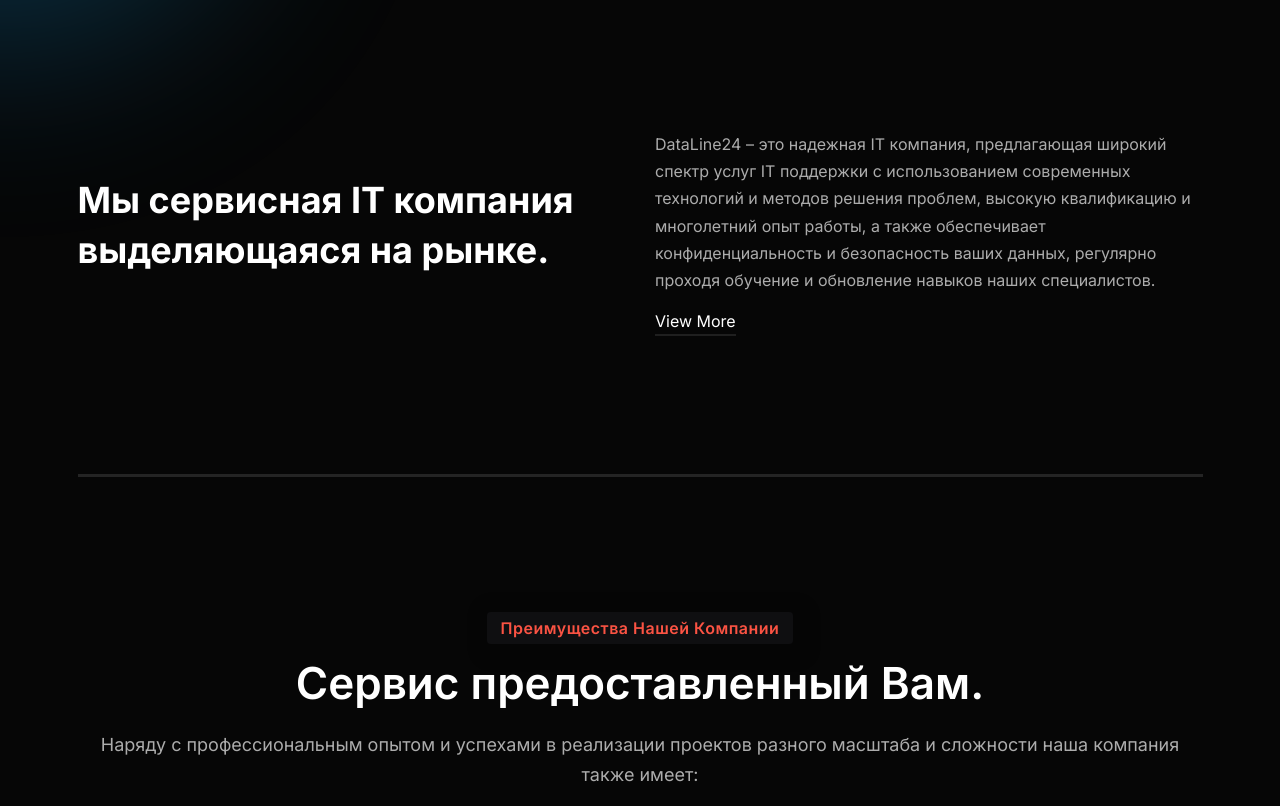
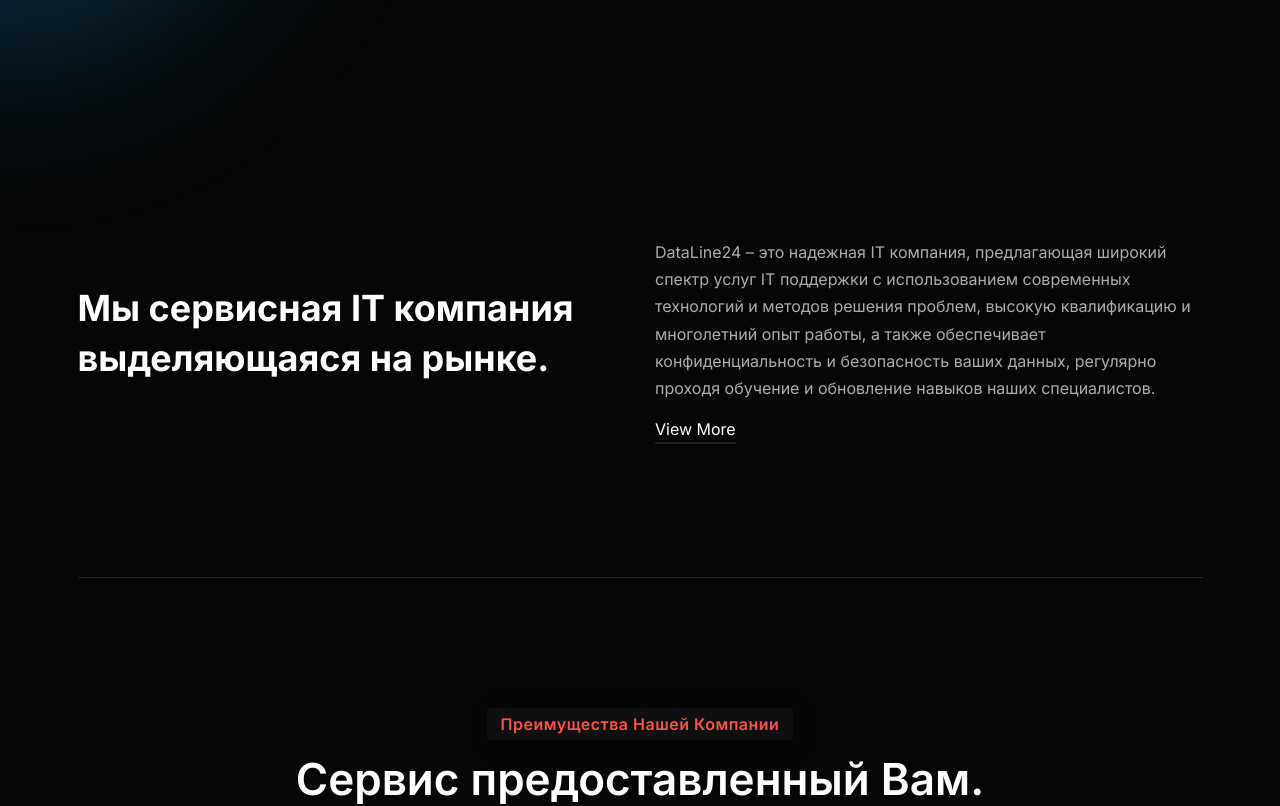
Before and after one commit to asinchenko/dataline_webiste, a React (Create React App) app: page / in a window 1280 px wide. Shown: the part 700-1506 px from the top of the page. Built offline with nearby package versions, Linux system fonts and the light colour scheme.

Commit message:
divider changed

```diff
--- a/package.json
+++ b/package.json
@@ -32,7 +32,7 @@
     "web-vitals": "^1.1.2"
   },
   "scripts": {
-    "start": "set PORT=3005 && react-scripts --openssl-legacy-provider start ",
+    "start": "set PORT=3005 && react-scripts start --openssl-legacy-provider",
     "build": "react-scripts --openssl-legacy-provider build",
     "test": "react-scripts test",
     "eject": "react-scripts eject"
--- a/src/assets/scss/default/_common.scss
+++ b/src/assets/scss/default/_common.scss
@@ -39,6 +39,60 @@
         color: var(--color-secondary);
         background: none !important;
     }
+}
+
+// hr {     background-color: currentColor; }
+hr {
+    display: block;
+    position: relative;
+    margin: 1rem 0;
+    width: 100%;
+    height: 1px;
+    border: none;
+    background-size: 200% 100%;
+    background-image: linear-gradient(to right, var(--color-primary-lightest), var(--color-secondary), var(--color-primary-lightest));
+    animation-duration: 3s;
+    animation-name: slide;
+    animation-iteration-count: infinite;
+    animation-direction: alternate;
+    background-color: var(--color-primary);
+
+  &--delay {
+    animation-delay: 1s;
+  }
+
+    &::before, &::after {
+        content: '';
+        display: block;
+        position: absolute;
+        width: 3px;
+        height: 3px;
+        top: -1px;
+        background-size: 200% 100%;
+        background-image: linear-gradient(to right, var(--color-primary-lightest), var(--color-secondary), var(--color-primary-lightest));
+        animation-duration: 3s;
+        animation-name: slide;
+        animation-iteration-count: infinite;
+        animation-direction: alternate;
+        background-color: var(--color-secondary);
+    }
+
+    &::before {
+        left: 0;
+        top: -1px;
+        width: 3px;
+        height: 3px;
+    }
+
+    &::after {
+        right: 0;
+
+    }
+}
+
+@keyframes slide {
+    from { background-position: left 0; }
+    to { background-position: right 0; }
 }
 
 /* Heading Font  */
--- a/src/assets/scss/default/_spacing.scss
+++ b/src/assets/scss/default/_spacing.scss
@@ -25,6 +25,7 @@
 }
 
 .rn-section-gapBottom {
+    margin-top: 108px !important;
     padding-bottom: 120px !important;
     @media #{$md-layout} {
         padding-bottom: 80px !important;
--- /dev/null
+++ b/src/assets/scss/default/test.scss
@@ -0,0 +1,49 @@
+$blue: #3399cc;
+$red: #cc3366;
+$yellow: #e3d15f;
+$dark-navy: #151618;
+
+hr {
+    display: block;
+    position: relative;
+    margin: 1rem 0;
+    width: 8rem;
+    height: 1px;
+    border: none;
+    background-size: 200% 100%;
+    background-image: linear-gradient(to right, $blue, $yellow, $red);
+    animation-duration: 2s;
+    animation-name: slide;
+    animation-iteration-count: infinite;
+    animation-direction: alternate;
+
+  &--delay {
+    animation-delay: 1s;
+  }
+
+    &::before, &::after {
+        content: '';
+        display: block;
+        position: absolute;
+        width: 3px;
+        height: 3px;
+        top: -1px;
+        background: white;
+    }
+
+    &::before {
+        left: 0;
+        top: -1px;
+    }
+
+    &::after {
+        right: 0;
+    }
+}
+
+@keyframes slide {
+    from { background-position: left 0; }
+    to { background-position: right 0; }
+}
+
+//Miscellaneous
--- a/src/common/footer/FooterTwo.js
+++ b/src/common/footer/FooterTwo.js
@@ -22,7 +22,7 @@
         <>
             <footer className="rn-footer footer-style-default variation-two">
                 <CalltoActionSeven />
-                <div className="footer-top">
+                {/*<div className="footer-top">
                     <div className="container">
                         <div className="row">
                             {/* Start Single Widget  */}
@@ -102,10 +102,10 @@
                                     </div>
                                 </div>
                             </div> */}
-                            {/* End Single Widget  */}
+                            {/* End Single Widget
                         </div>
                     </div>
-                </div>
+                </div> */}
             </footer>
             <ScrollTop />
         </>
--- a/src/elements/separator/Separator.js
+++ b/src/elements/separator/Separator.js
@@ -2,16 +2,9 @@
 
 const Separator = () => {
     return (
-        <div className="rbt-separator-mid">
+        <div>
             <div className="container">
-            <hr
-                style={{
-                background: 'gray',
-                color: 'gray',
-                borderColor: 'gray',
-                height: '3px',
-                }}
-            />
+            <hr/>
             </div>
         </div>
     )
--- a/src/pages/Company.js
+++ b/src/pages/Company.js
@@ -196,9 +196,9 @@
                     </div>
                 </div>
                 {/* End Elements Area  */}
-
+                <Separator />
                 {/* Start Brand Area  */}
-                <div className="rwt-brand-area pb--80">
+                <div className="rwt-brand-area pb--80 rn-section-gapBottom">
                     <div className="container">
                         <div className="row">
                             <div className="col-lg-12">
@@ -214,6 +214,7 @@
                         </div>
                     </div>
                 </div>
+                <Separator />
                 {/* End Brand Area  */}
                 <FooterTwo />
                 <Copyright />
```
